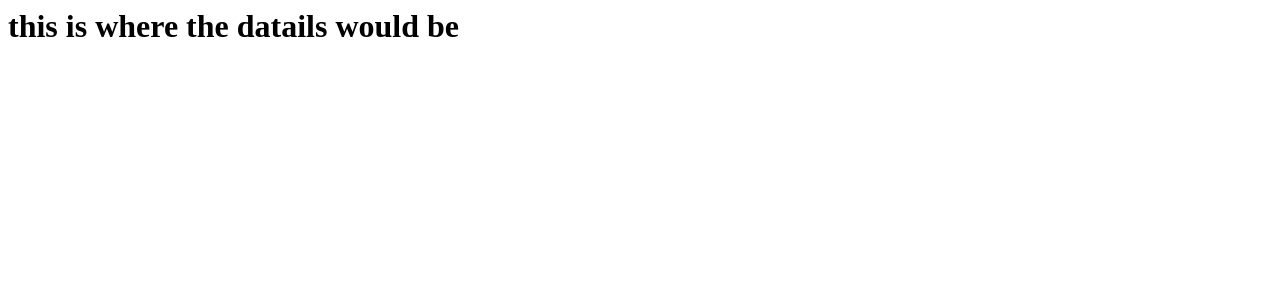
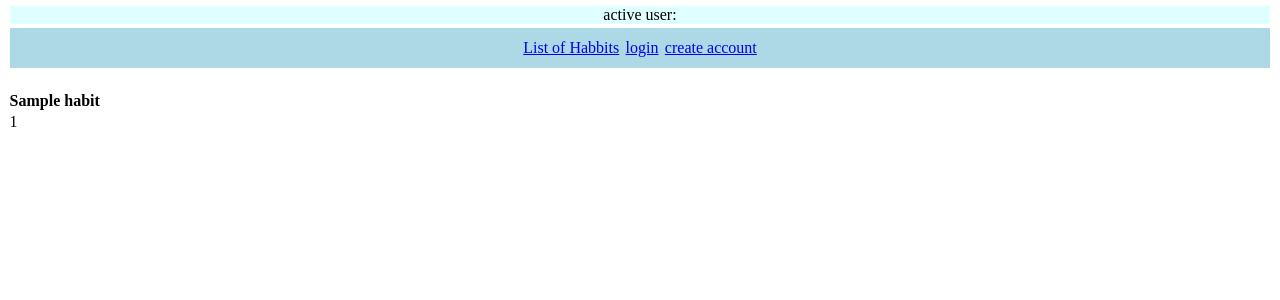
Before and after one commit to momentum-team-5/habit-tracker-trident6, a Django app: page /habit_detail/1/ in a window 1280 px wide. Shown: the top 300 px of the page. Run offline with Django 3.2, Linux system fonts and the light colour scheme; tables that the repository leaves empty hold one stand-in row (values such as "Sample post"); parts of the project's set-up code (start-up, migrations or seed data) failed here and were passed over.

Commit message:
delete added

```diff
--- a/core/views.py
+++ b/core/views.py
@@ -24,24 +24,36 @@ def habit_create(request):
     return render(request, "core/habit_create.html", {"form": form})
 
 
-# def habit_update(request, pk):
-#     habit = get_object_or_404(request.user.habits.all(), pk=pk)
+def habit_update(request, pk):
+    habit = get_object_or_404(request.user.habits.all(), pk=pk)
 
-#     if request.method == "GET":
-#         form = HabitForm(instance=habit)
-#     else:
-#         form = HabitForm(data=request.POST, instance=habit)
+    if request.method == "GET":
+        form = HabitForm(instance=habit)
+    else:
+        form = HabitForm(data=request.POST, instance=habit)
 
-#         if form.is_valid():
-#             form.save()
+        if form.is_valid():
+            form.save()
 
-#             return redirect(to="habit_list")
+            return redirect(to="habit_list")
 
-#         else:
-#             #error(request, "Your updates didn't work :(")
-#             pass
+        else:
+            #error(request, "Your updates didn't work :(")
+            pass
 
-#     return render(request, "core/habit_update.html", {"form": form})
+    return render(request, "core/habit_update.html", {"form": form})
+
+def habit_delete(request, pk):
+    habit = get_object_or_404(request.user.habits.all(), pk=pk)
+    habit.delete()
+    #success message
+
+    return redirect(to="habit_list")
+
+
+
+
+
 
 
 # habit_list - habits/, root path ("")
--- a/project/urls.py
+++ b/project/urls.py
@@ -24,9 +24,8 @@ urlpatterns = [
     path('', habit_views.habit_list, name="habit_list"),
     path('habit_detail/<int:pk>/', habit_views.habit_detail, name="habit_detail"),
     path('create/', habit_views.habit_create, name='habit_create'),
-#     # path('delete/<int:pk>/', habit, name='habit'),
-#     path('update/<int:pk>/', habit_views.habit_update, name='habit_update'),
-#     # path('search/', habit name='search_snippet'),
+    path('habit/<int:pk>/delete/', habit_views.habit_delete, name='habit_delete'),
+    path('update/<int:pk>/', habit_views.habit_update, name='habit_update'),
 ]
 
 if settings.DEBUG:
--- a/templates/core/habit_detail.html
+++ b/templates/core/habit_detail.html
@@ -1 +1,11 @@
-<h1>this is where the datails would be</h1>
+{% extends 'base.html' %}
+
+{%block content%}
+<h4>{{habit.name}}</h4>
+<p>{{habit.target}}</p>
+{% if request.user.is_authenticated and habit.user == request.user%}
+<button><a href = "{% url 'habit_update' pk=habit.pk %}">Habit Update</a></button>
+{% comment %} <p><a href = "{% url 'habit_delete' pk=habit.pk %}">Habit Delete</a></p> {% endcomment %}
+{%endif%}
+
+{%endblock%}
--- a/templates/core/habit_list.html
+++ b/templates/core/habit_list.html
@@ -8,6 +8,7 @@
         <p class="habit_name">{{ habit.name }}</p>
         <pre class="habit_target"> {{ habit.target }}</pre>
         <p><a href="{% url 'habit_detail' pk=habit.pk %}">More Information</a></p>
+        <p><a href="{% url 'habit_delete' pk=habit.pk %}">Delete</a></p>
     </div>
     {% endfor %}
 </div>
```
Also changed, not shown: templates/core/habit_update.html (+9 -0 lines).
